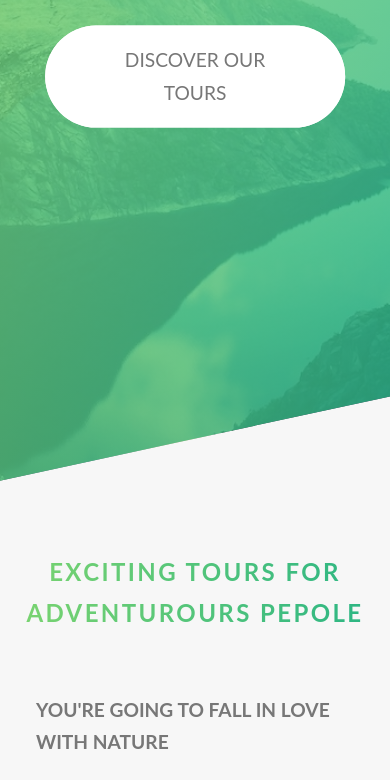
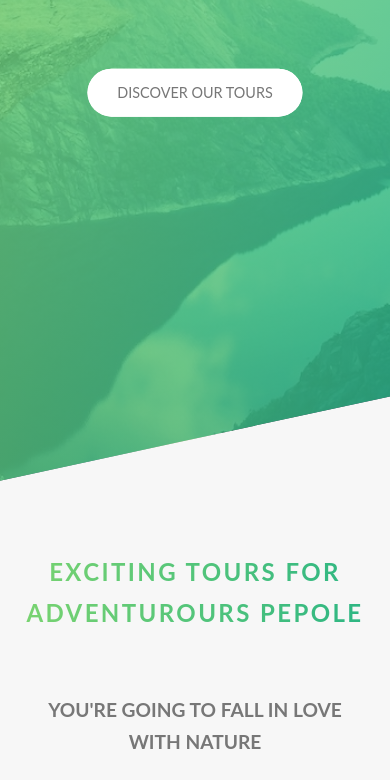
Before and after one commit to ahmedyosry433/Natours-HTML-CSS, a website: page index.html in a window 390 px wide. Shown: the part 321-1101 px from the top of the page. Drawn offline with Linux system fonts and the light colour scheme.

Commit message:
mobile responsive booking form & nav

```diff
--- a/index.html
+++ b/index.html
@@ -344,7 +344,8 @@
                         <h3 class="heading-tertiary u-margin-bottom-medium">
                             I had the best week ever with my famliy
                         </h3>
-                        <p>Lorem ipsum dolor sit, amet consectetur adipisicing elit. Ab maxime maiores, quod deserunt,
+                        <p">Lorem ipsum dolor sit, amet consectetur adipisicing elit. Ab
+                            maxime maiores, quod deserunt,
                             culpa, officia quisquam porro sit voluptatem Lorem ipsum dolor sit, amet consectetur
                             adipisicing elit. Ab maxime maiores, quod deserunt,
                             culpa, officia quisquam porro sit voluptatem</p>
--- a/sass/base/_typography.scss
+++ b/sass/base/_typography.scss
@@ -24,6 +24,11 @@ body {
             font-family: 600;
             font-size: 3rem;
         }
+        @include respond(tab-port){
+            letter-spacing: 1rem;
+            font-family: 600;
+            font-size: 4.2rem;
+        }
     }
     &--sub {
         display: block;
@@ -35,6 +40,10 @@ body {
         @include respond(phone){
             letter-spacing: 0.5rem;
             font-size: 1rem;
+        }
+        @include respond(tab-port){
+            letter-spacing: 0.5rem;
+            font-size: 1.4rem;
         }
     }
 }
@@ -64,6 +73,9 @@ body {
     font-size: $default-font-size;
     font-weight: 700;
     text-transform: uppercase;
+    @include respond(phone){
+        text-align: center;
+    }
 
 }
 .paragraph {
--- a/sass/components/_button.scss
+++ b/sass/components/_button.scss
@@ -14,6 +14,11 @@
         //Change For the <button> element
         border: none;
         cursor: pointer;
+
+        @include respond(phone){
+            padding: 1rem 2.5rem;
+            font-size: 1.2rem;
+        }
     }
     &:hover,
     &:focus {
--- a/sass/components/_card.scss
+++ b/sass/components/_card.scss
@@ -5,6 +5,8 @@
     -moz-perspective: 50rem;
     position: relative;
     height: 52rem;
+
+
     &__side {
         height: 52rem;
         transition: all 0.8s ease;
@@ -57,6 +59,7 @@
         background-blend-mode: screen;
         clip-path: polygon(0 0, 100% 0, 100% 95%, 0% 100%);
 
+
         &--1 {
             background-image: linear-gradient(to right bottom,  $color-orange-light,$color-orange-dark
             ), url(../img/nat-5.jpg);
@@ -84,6 +87,9 @@
         top: 10rem;
         right: 2rem;
         width: 75%;
+        @include respond(phone){
+            font-size: 2rem;
+        }
 
     }
     &__heading-span {
@@ -111,17 +117,24 @@
 
     &__details {
         padding: 3rem;
+
         ul {
             list-style: none;
             width: 80%;
             margin: 0 auto;
+
                 li {
                     text-align: center;
                     color: $small-text-color;
                     font-size: 1.5rem;
                     padding: 1rem;
+                    @include respond(phone){
+                        font-size: 1.2rem;
+                        padding: 0.5rem;
+                    }
                     &:not(:last-child){
                     border-bottom: 1px solid $color-grey-light-2;
+
                     }
             }
         }
--- a/sass/components/_form.scss
+++ b/sass/components/_form.scss
@@ -1,6 +1,9 @@
 .form {
     &__group:not(:last-child) {
         margin-bottom: 2rem;
+        @include respond(phone) {
+            margin-bottom: 0rem;
+        }
     }
     &__input {
         font-size: 1.5rem;
--- a/sass/components/_store.scss
+++ b/sass/components/_store.scss
@@ -14,6 +14,7 @@
         padding: 4rem;
     }
     @include respond (phone) {
+        position: relative;
        transform: skewX(0);
     }
 
@@ -26,10 +27,14 @@
         -webkit-clip-path: circle(50% at 50% 50%);
         clip-path: circle(50% at 50% 50%);
         transform: translateX(-3rem) skewX(12deg);
-        position: relative;
         backface-visibility: hidden;
 
         @include respond (phone) {
+            float:none;
+            top: 0;
+            right: -25%;
+            margin-bottom: 2rem;
+            position: relative;
             transform: translateX(-3rem) skewX(0);
         }
     }
@@ -42,9 +47,12 @@
     &__text {
         transform: skewX(12deg);
 
+
+
         @include respond (phone) {
             transform: skewX(0);
         }
+
     }
     &__caption {
         position: absolute;
--- a/sass/layout/_navigation.scss
+++ b/sass/layout/_navigation.scss
@@ -22,6 +22,7 @@
         @include respond (phone){
             top: 2rem;
             right: 2rem;
+
             height: 5rem;
             width: 5rem;
         }
@@ -36,13 +37,17 @@
         background-image: radial-gradient($light-green-color, $dark-green-color);
         z-index: 1000;
         transition: transform 0.8s cubic-bezier(0.86, 0, 0.07, 1);
+
         @include respond (tab-port){
             top: 4.5rem;
             right: 4.5rem;
         }
         @include respond (phone){
-            top: 2.5rem;
-            right: 2.5rem;
+            top: 2rem;
+            right: 2rem;
+
+            height: 5rem;
+            width: 5rem;
         }
     }
     &__nav{
@@ -62,10 +67,22 @@
         transform: translate(-50% , -50%);
         list-style: none;
         text-align: center;
+
+        @include respond(phone){
+            top: 40%;
+            width: 90%;
+        }
+
     }
+
     &__item {
         margin: 1rem;
+        @include respond (phone) {
+            margin-right: 2rem;
+        }
+
     }
+
     &__link{
         &:link,
         &:visited {
@@ -83,7 +100,9 @@
                 font-size: 2rem;
             }
             @include respond (phone) {
+                background-size: 240%;
                 font-size: 1.5rem;
+                width: 100%;
             }
             span {
                 margin-right: 1rem;
@@ -110,6 +129,10 @@
     &__icon {
         position: relative;
         margin-top: 3.5rem;
+        @include respond(phone){
+
+            margin-top: 2.7rem;
+        }
         &,
         &::before,
         &::after
@@ -138,6 +161,7 @@
     }
     &__button:hover &__icon::after {
         top: 1rem;
+
     }
 
     &__checkbox:checked + &__button &__icon {
--- a/sass/pages/_home.scss
+++ b/sass/pages/_home.scss
@@ -50,6 +50,8 @@
     @include respond(tab-port) {
         padding:  10rem 0;
     }
+
+
 }
 .book {
     background-image: linear-gradient(105deg ,
@@ -84,5 +86,8 @@
         @include respond (tab-port) {
             width: 100%;
         }
+        @include respond(phone) {
+            padding: 2rem;
+        }
     }
 }
```
Also changed, not shown: css/main.css. Lines whose indentation alone changed are shown as unchanged.
